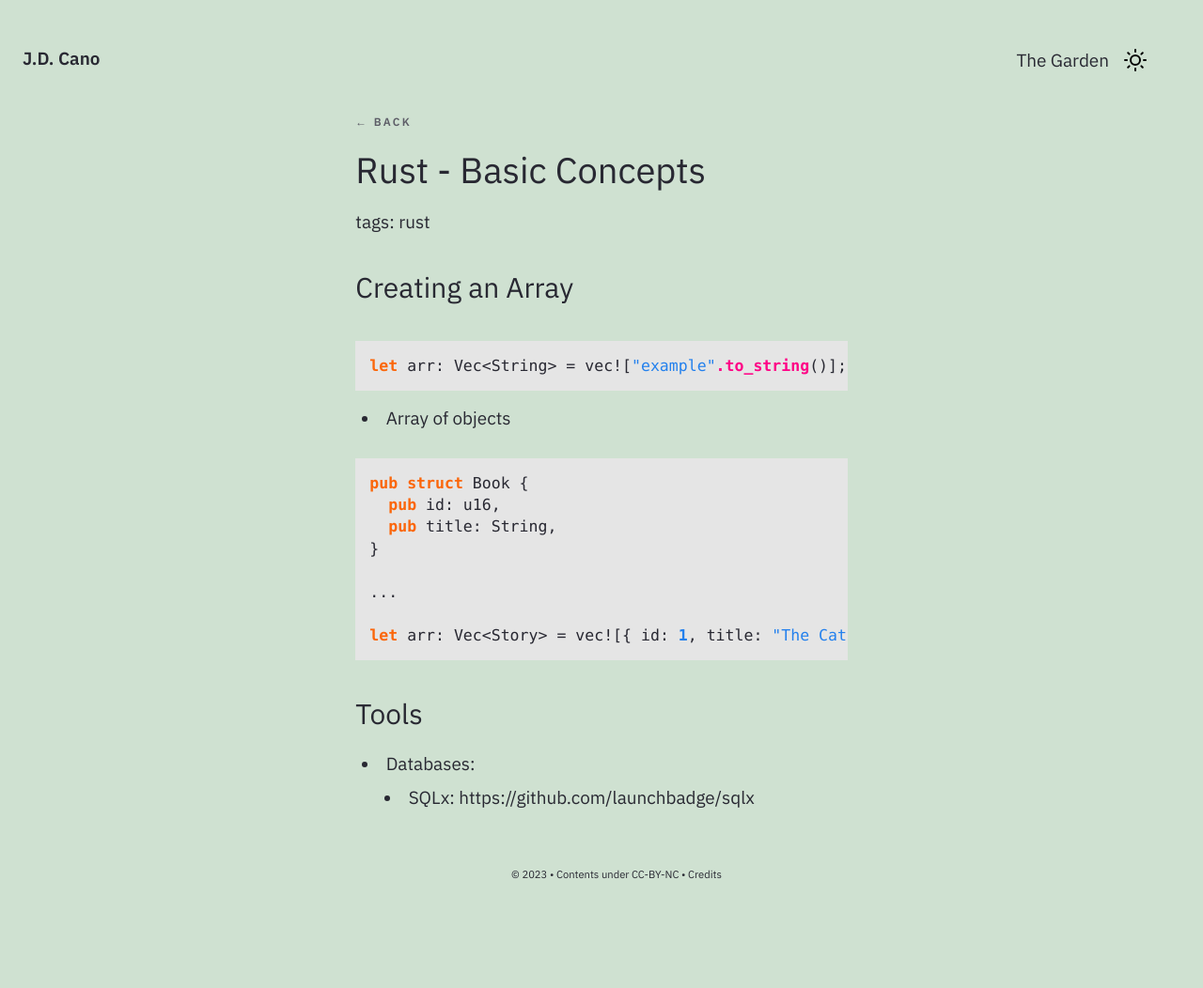
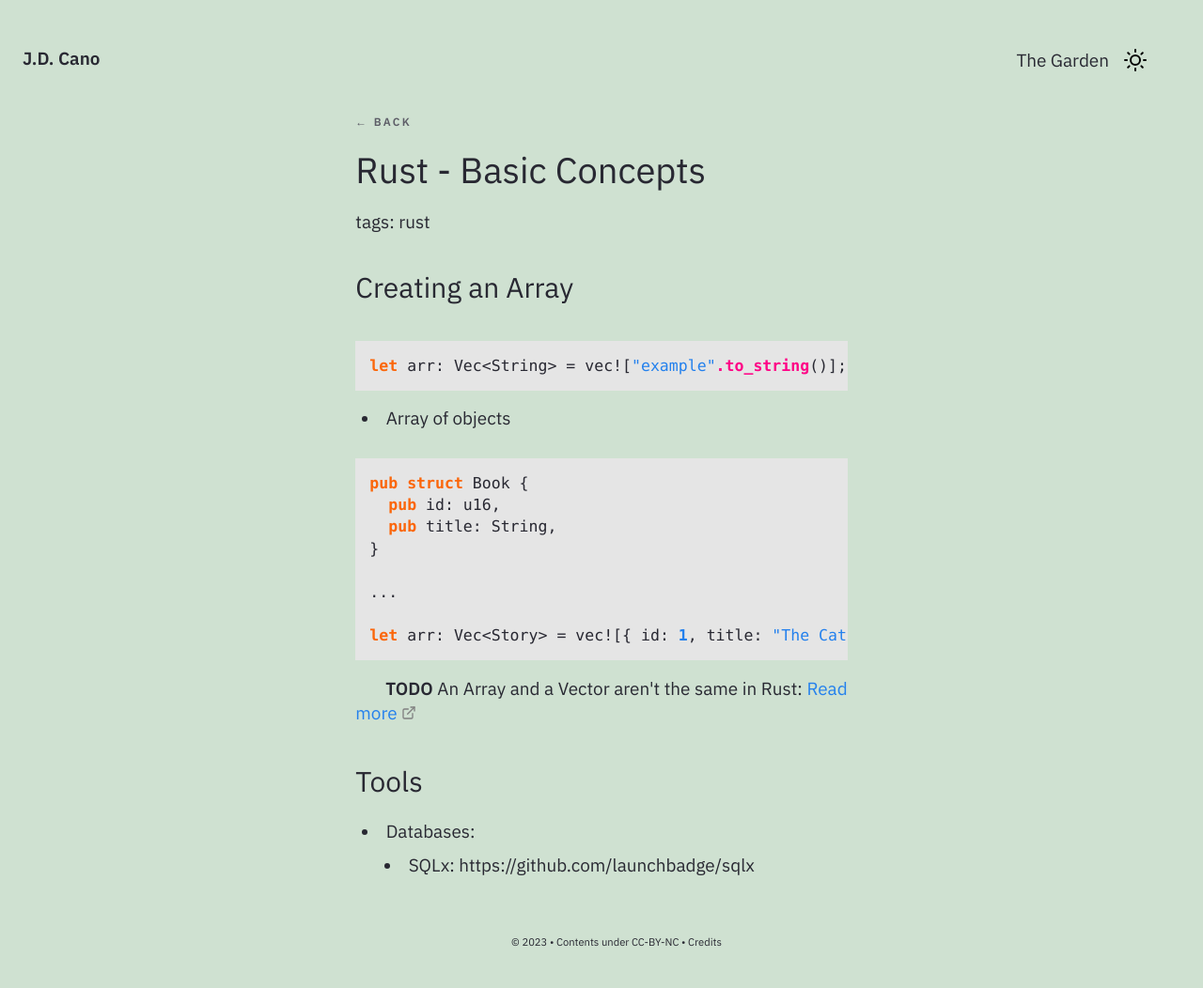
Before and after one commit to Gorzas/gorzas.github.io, a Jekyll site: the page built from _notes/Public/tech/rust/rust - Basic concepts.md, in a window 1280 px wide. Shown: the whole page at 94% size. Built offline with Jekyll 4.4.1, drawn with Linux system fonts in a browser that asks for light colours; before the commit the page ends 980 px from its top, so only the background shows below that.

Commit message:
Update rust - Basic concepts.md

````diff
--- a/_notes/Public/tech/rust/rust - Basic concepts.md
+++ b/_notes/Public/tech/rust/rust - Basic concepts.md
@@ -26,6 +26,8 @@ pub struct Book {
 let arr: Vec<Story> = vec![{ id: 1, title: "The Catcher in the Rye" }]
 ```
 
+**TODO** An Array and a Vector aren't the same in Rust: [Read more](https://www.cs.brandeis.edu/~cs146a/rust/doc-02-21-2015/book/arrays-vectors-and-slices.html)
+
 ### Tools
 
 - Databases:
````
